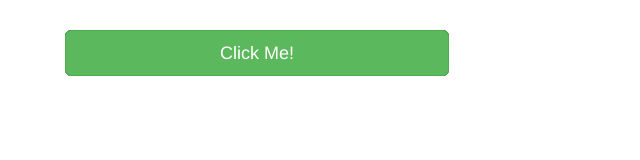
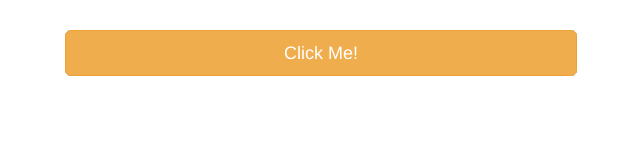
Before and after one commit to sadafamininia99/Crazy-button, a plain HTML site: page index.html in a window 1280 px wide. Shown: the whole page, without its empty margins (383-1023 px from the left). Drawn offline with nearby package versions, Linux system fonts and the light colour scheme.

Commit message:
more buutons added

```diff
--- a/index.html
+++ b/index.html
@@ -19,6 +19,19 @@
     <button type="button" class="btn-crazy btn btn-lg btn-success">
         Click Me!
     </button>
+    <button type="button" class="btn-crazy btn btn-lg btn-light">
+        Click Me!
+    </button>
+    <button type="button" class="btn-crazy btn btn-lg btn-info">
+        Click Me!
+    </button>
+    <button type="button" class="btn-crazy btn btn-lg btn-dark">
+        Click Me!
+    </button>
+    <button type="button" class="btn-crazy btn btn-lg btn-warning">
+        Click Me!
+    </button>
+
 
     </body>
 
--- a/style.css
+++ b/style.css
@@ -4,7 +4,7 @@ body, .jumbotron { padding: 30px; }
   position: absolute;
   top: 30px;
   left: 35%;
-  width: 30%;
+  width: 40%;
   transition: 0.5s ease all;
   text-align: center;
 }
```
